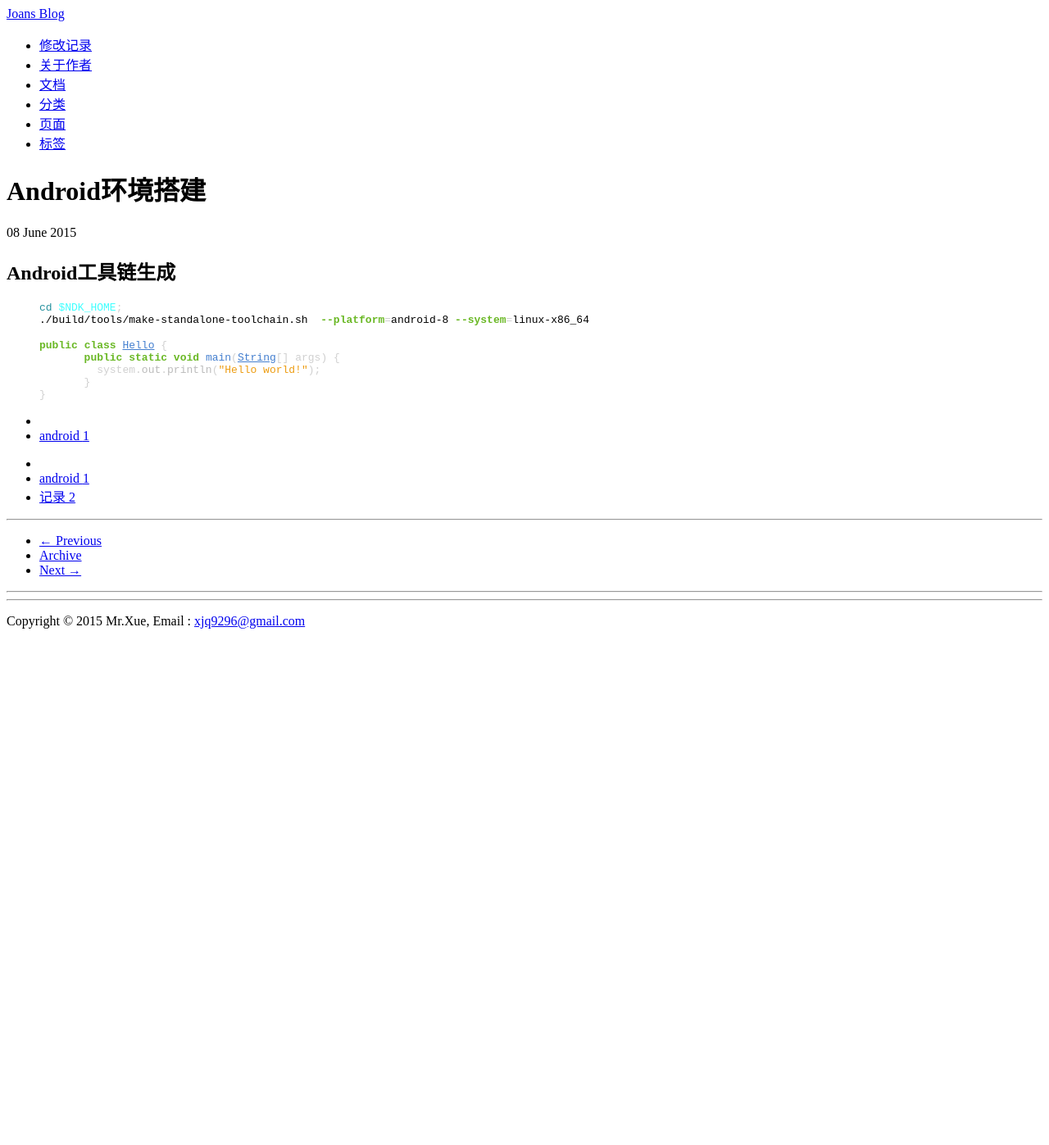
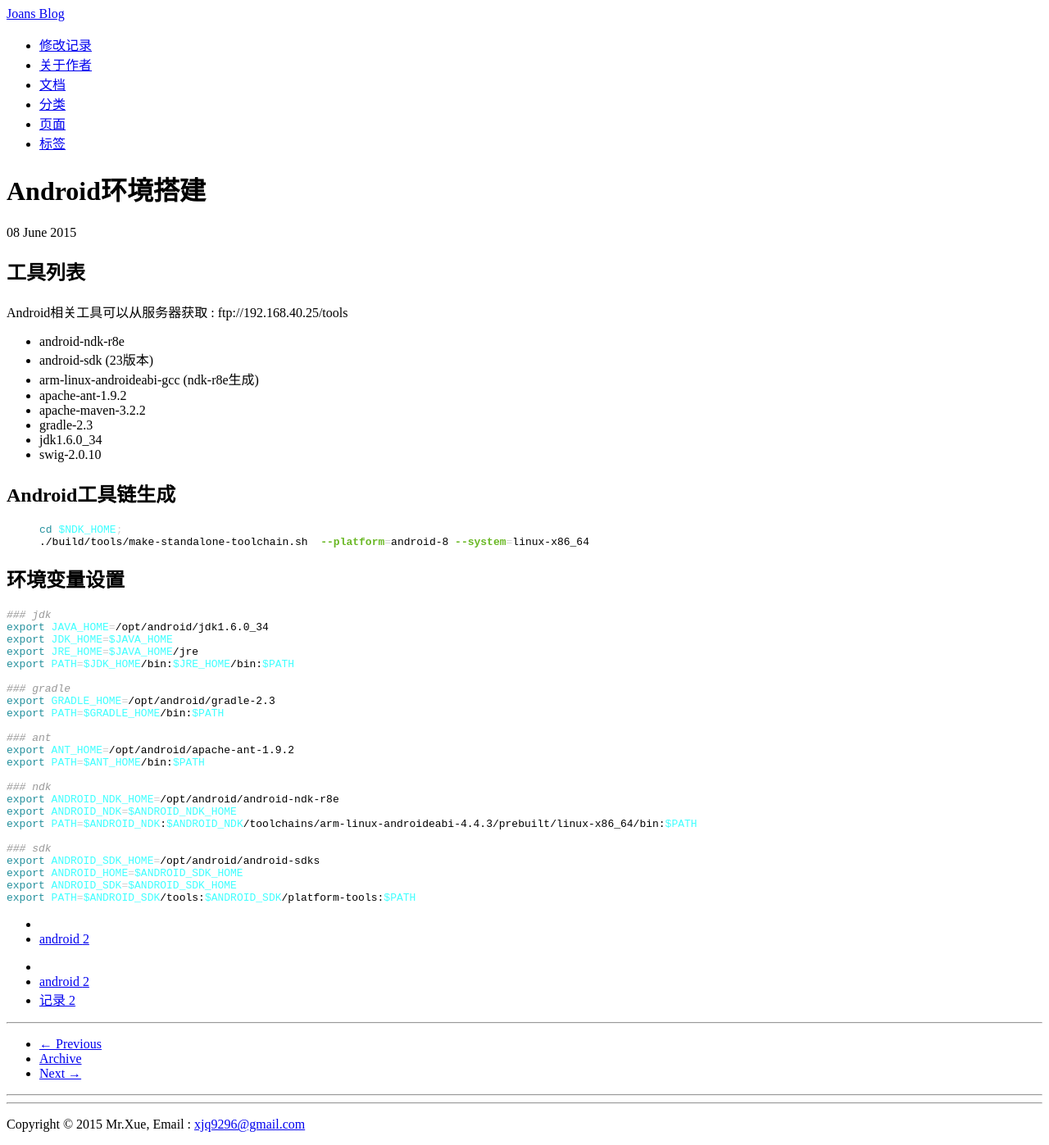
Before and after one commit to joans321/joans321.github.io, a Jekyll site: the page built from _posts/android/2015-06-08-android-tool.md, in a window 1280 px wide. Shown: the whole page at 82% size. Built offline with Jekyll 4.4.1, drawn with Linux system fonts in a browser that asks for light colours; Markdown is read by kramdown in place of the engine named in the settings; comment, search, counter and statistics services are not loaded; before the commit the page ends 900 px from its top, so only the background shows below that.

Commit message:
update post

````diff
--- a/_posts/android/2015-06-08-android-tool.md
+++ b/_posts/android/2015-06-08-android-tool.md
@@ -4,6 +4,19 @@ title: Android环境搭建
 category: android
 tags: [android, 记录]
 ---
+
+## 工具列表
+
+Android相关工具可以从服务器获取 : ftp://192.168.40.25/tools
+
+* android-ndk-r8e
+* android-sdk (23版本)
+* arm-linux-androideabi-gcc (ndk-r8e生成)
+* apache-ant-1.9.2
+* apache-maven-3.2.2
+* gradle-2.3
+* jdk1.6.0_34
+* swig-2.0.10
 
 ## Android工具链生成
 
@@ -12,10 +25,31 @@ cd $NDK_HOME;
 ./build/tools/make-standalone-toolchain.sh  --platform=android-8 --system=linux-x86_64
 {%endhighlight %}
 
-{% highlight java %}
-public class Hello {
-       public static void main(String[] args) {
-         system.out.println("Hello world!");
-       }
-}
-{% endhighlight %}
+## 环境变量设置
+
+```sh
+### jdk
+export JAVA_HOME=/opt/android/jdk1.6.0_34
+export JDK_HOME=$JAVA_HOME
+export JRE_HOME=$JAVA_HOME/jre
+export PATH=$JDK_HOME/bin:$JRE_HOME/bin:$PATH
+
+### gradle
+export GRADLE_HOME=/opt/android/gradle-2.3
+export PATH=$GRADLE_HOME/bin:$PATH
+
+### ant
+export ANT_HOME=/opt/android/apache-ant-1.9.2
+export PATH=$ANT_HOME/bin:$PATH
+
+### ndk
+export ANDROID_NDK_HOME=/opt/android/android-ndk-r8e
+export ANDROID_NDK=$ANDROID_NDK_HOME
+export PATH=$ANDROID_NDK:$ANDROID_NDK/toolchains/arm-linux-androideabi-4.4.3/prebuilt/linux-x86_64/bin:$PATH
+
+### sdk
+export ANDROID_SDK_HOME=/opt/android/android-sdks
+export ANDROID_HOME=$ANDROID_SDK_HOME
+export ANDROID_SDK=$ANDROID_SDK_HOME
+export PATH=$ANDROID_SDK/tools:$ANDROID_SDK/platform-tools:$PATH
+```
````
Also changed, not shown: _posts/android/2015-06-09-env-setup.md (added, +39 -0 lines), _posts/blog/2015-06-07-github-pages.md (+1 -1 lines), _posts/blog/2015-06-07-jekyll-study.md (+1 -1 lines), _posts/docker/2015-06-10-gitolite.md (added, +104 -0 lines).
